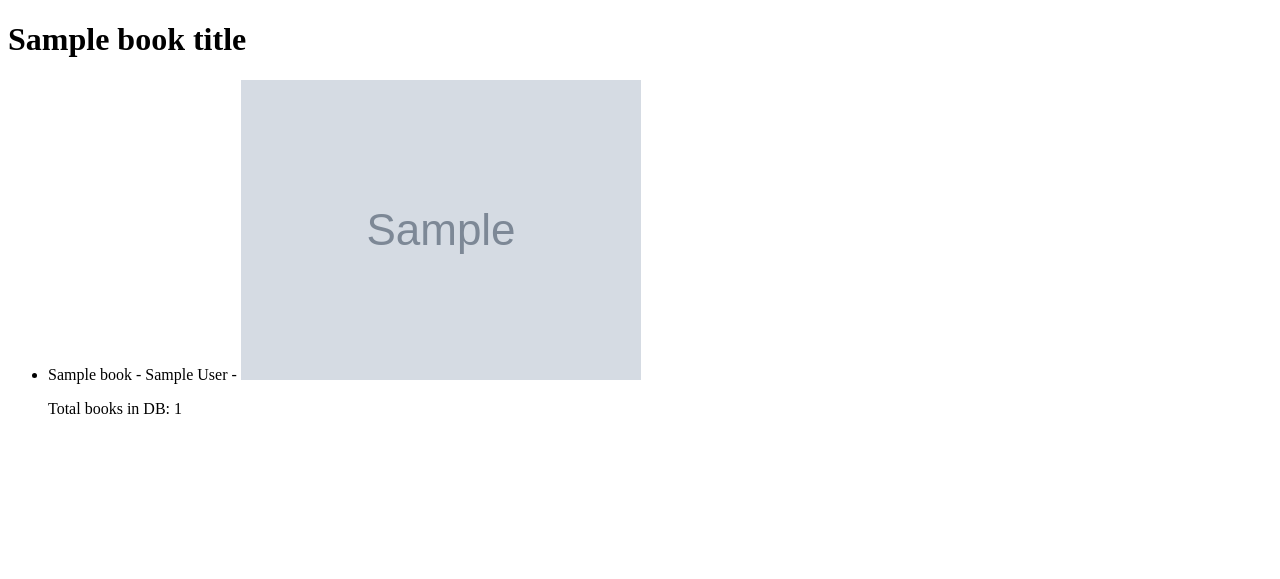
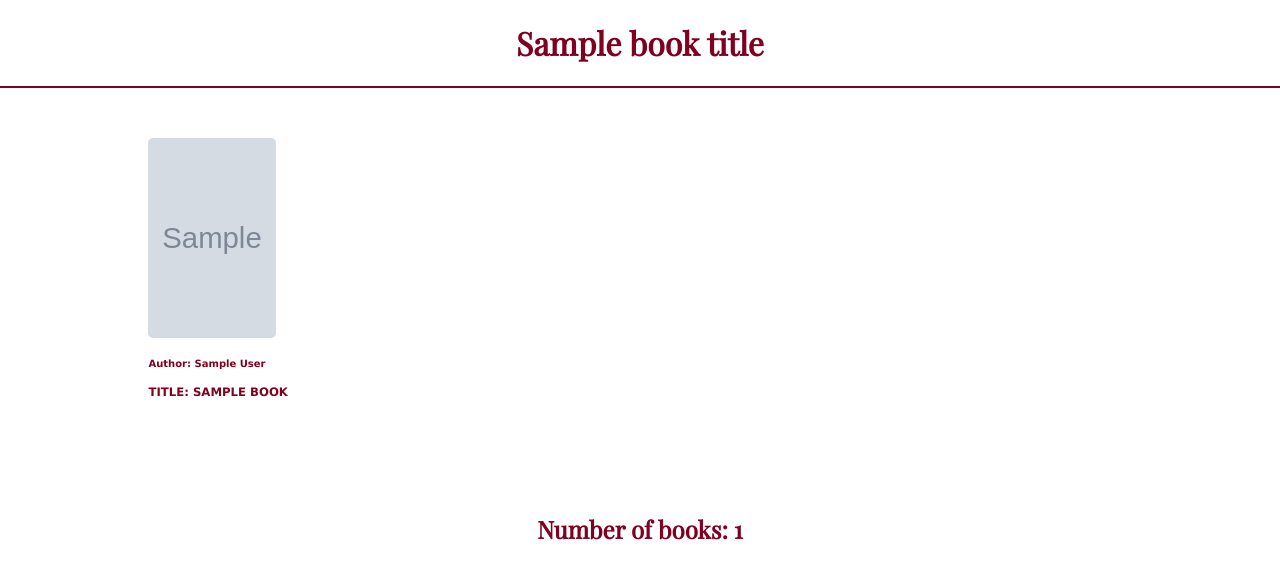
Before and after one commit to tiramisuzie/book_app, a Node project: template views/index.ejs in a window 1280 px wide. Shown: the top 579 px of the page. Run offline with Node 20 templates, Linux system fonts and the light colour scheme; the template is opened without the code that fills it: most values are stand-ins (such as "Sample title", 1, 10 or a date in 2020); grey boxes marked "Sample" are stand-in pictures.

Commit message:
added css

```diff
--- a/public/styles/base.css
+++ b/public/styles/base.css
@@ -0,0 +1,10 @@
+.container {
+  width: 80%;
+  margin: 30px auto;
+  overflow: hidden;
+ }
+
+ body {
+  background-color: white;
+  font-family: 'Playfair Display', serif;
+ }
--- a/public/styles/layout.css
+++ b/public/styles/layout.css
@@ -0,0 +1,10 @@
+header {
+  display: flex;
+  justify-content: center;
+  border-bottom: 2px solid #800020;
+}
+
+footer {
+  display: flex;
+  justify-content: center;
+}
--- a/public/styles/modules.css
+++ b/public/styles/modules.css
@@ -0,0 +1,55 @@
+* {
+  color: #800020;
+}
+
+galleryItem {
+  color: #797478;
+  font: 10px/1.5 Verdana, Helvetica, sans-serif;
+  float: left;
+}
+
+.galleryItem h3 {
+  text-transform: uppercase;
+}
+
+
+.galleryItem img {
+  width: 128px;
+  height: 200px;
+  -webkit-border-radius: 5px;
+  -moz-border-radius: 5px;
+  border-radius: 5px;
+}
+
+.galleryItem {
+  color: #797478;
+  font: 10px/1.5 Verdana, Helvetica, sans-serif;
+  float: left;
+
+  width: 16%;
+  margin:  2% 2% 50px 2%;
+}
+
+/* MEDIA QUERIES*/
+@media only screen and (max-width : 940px),
+only screen and (max-device-width : 940px){
+ .galleryItem {width: 21%;}
+}
+
+@media only screen and (max-width : 720px),
+only screen and (max-device-width : 720px){
+ .galleryItem {width: 29.33333%;}
+}
+
+@media only screen and (max-width : 530px),
+only screen and (max-device-width : 530px){
+ .galleryItem {width: 46%;}
+}
+
+@media only screen and (max-width : 320px),
+only screen and (max-device-width : 320px){
+ .galleryItem {width: 96%;}
+ .galleryItem img {width: 96%;}
+ .galleryItem h3 {font-size: 18px;}
+ .galleryItem p, {font-size: 18px;}
+}
--- a/public/styles/reset.css
+++ b/public/styles/reset.css
@@ -0,0 +1,427 @@
+/*! normalize.css v3.0.2 | MIT License | git.io/normalize */
+
+/**
+ * 1. Set default font family to sans-serif.
+ * 2. Prevent iOS text size adjust after orientation change, without disabling
+ *    user zoom.
+ */
+
+ html {
+  font-family: sans-serif; /* 1 */
+  -ms-text-size-adjust: 100%; /* 2 */
+  -webkit-text-size-adjust: 100%; /* 2 */
+}
+
+/**
+ * Remove default margin.
+ */
+
+body {
+  margin: 0;
+}
+
+/* HTML5 display definitions
+   ========================================================================== */
+
+/**
+ * Correct `block` display not defined for any HTML5 element in IE 8/9.
+ * Correct `block` display not defined for `details` or `summary` in IE 10/11
+ * and Firefox.
+ * Correct `block` display not defined for `main` in IE 11.
+ */
+
+article,
+aside,
+details,
+figcaption,
+figure,
+footer,
+header,
+hgroup,
+main,
+menu,
+nav,
+section,
+summary {
+  display: block;
+}
+
+/**
+ * 1. Correct `inline-block` display not defined in IE 8/9.
+ * 2. Normalize vertical alignment of `progress` in Chrome, Firefox, and Opera.
+ */
+
+audio,
+canvas,
+progress,
+video {
+  display: inline-block; /* 1 */
+  vertical-align: baseline; /* 2 */
+}
+
+/**
+ * Prevent modern browsers from displaying `audio` without controls.
+ * Remove excess height in iOS 5 devices.
+ */
+
+audio:not([controls]) {
+  display: none;
+  height: 0;
+}
+
+/**
+ * Address `[hidden]` styling not present in IE 8/9/10.
+ * Hide the `template` element in IE 8/9/11, Safari, and Firefox < 22.
+ */
+
+[hidden],
+template {
+  display: none;
+}
+
+/* Links
+   ========================================================================== */
+
+/**
+ * Remove the gray background color from active links in IE 10.
+ */
+
+a {
+  background-color: transparent;
+}
+
+/**
+ * Improve readability when focused and also mouse hovered in all browsers.
+ */
+
+a:active,
+a:hover {
+  outline: 0;
+}
+
+/* Text-level semantics
+   ========================================================================== */
+
+/**
+ * Address styling not present in IE 8/9/10/11, Safari, and Chrome.
+ */
+
+abbr[title] {
+  border-bottom: 1px dotted;
+}
+
+/**
+ * Address style set to `bolder` in Firefox 4+, Safari, and Chrome.
+ */
+
+b,
+strong {
+  font-weight: bold;
+}
+
+/**
+ * Address styling not present in Safari and Chrome.
+ */
+
+dfn {
+  font-style: italic;
+}
+
+/**
+ * Address variable `h1` font-size and margin within `section` and `article`
+ * contexts in Firefox 4+, Safari, and Chrome.
+ */
+
+h1 {
+  font-size: 2em;
+  margin: 0.67em 0;
+}
+
+/**
+ * Address styling not present in IE 8/9.
+ */
+
+mark {
+  background: #ff0;
+  color: #000;
+}
+
+/**
+ * Address inconsistent and variable font size in all browsers.
+ */
+
+small {
+  font-size: 80%;
+}
+
+/**
+ * Prevent `sub` and `sup` affecting `line-height` in all browsers.
+ */
+
+sub,
+sup {
+  font-size: 75%;
+  line-height: 0;
+  position: relative;
+  vertical-align: baseline;
+}
+
+sup {
+  top: -0.5em;
+}
+
+sub {
+  bottom: -0.25em;
+}
+
+/* Embedded content
+   ========================================================================== */
+
+/**
+ * Remove border when inside `a` element in IE 8/9/10.
+ */
+
+img {
+  border: 0;
+}
+
+/**
+ * Correct overflow not hidden in IE 9/10/11.
+ */
+
+svg:not(:root) {
+  overflow: hidden;
+}
+
+/* Grouping content
+   ========================================================================== */
+
+/**
+ * Address margin not present in IE 8/9 and Safari.
+ */
+
+figure {
+  margin: 1em 40px;
+}
+
+/**
+ * Address differences between Firefox and other browsers.
+ */
+
+hr {
+  -moz-box-sizing: content-box;
+  box-sizing: content-box;
+  height: 0;
+}
+
+/**
+ * Contain overflow in all browsers.
+ */
+
+pre {
+  overflow: auto;
+}
+
+/**
+ * Address odd `em`-unit font size rendering in all browsers.
+ */
+
+code,
+kbd,
+pre,
+samp {
+  font-family: monospace, monospace;
+  font-size: 1em;
+}
+
+/* Forms
+   ========================================================================== */
+
+/**
+ * Known limitation: by default, Chrome and Safari on OS X allow very limited
+ * styling of `select`, unless a `border` property is set.
+ */
+
+/**
+ * 1. Correct color not being inherited.
+ *    Known issue: affects color of disabled elements.
+ * 2. Correct font properties not being inherited.
+ * 3. Address margins set differently in Firefox 4+, Safari, and Chrome.
+ */
+
+button,
+input,
+optgroup,
+select,
+textarea {
+  color: inherit; /* 1 */
+  font: inherit; /* 2 */
+  margin: 0; /* 3 */
+}
+
+/**
+ * Address `overflow` set to `hidden` in IE 8/9/10/11.
+ */
+
+button {
+  overflow: visible;
+}
+
+/**
+ * Address inconsistent `text-transform` inheritance for `button` and `select`.
+ * All other form control elements do not inherit `text-transform` values.
+ * Correct `button` style inheritance in Firefox, IE 8/9/10/11, and Opera.
+ * Correct `select` style inheritance in Firefox.
+ */
+
+button,
+select {
+  text-transform: none;
+}
+
+/**
+ * 1. Avoid the WebKit bug in Android 4.0.* where (2) destroys native `audio`
+ *    and `video` controls.
+ * 2. Correct inability to style clickable `input` types in iOS.
+ * 3. Improve usability and consistency of cursor style between image-type
+ *    `input` and others.
+ */
+
+button,
+html input[type="button"], /* 1 */
+input[type="reset"],
+input[type="submit"] {
+  -webkit-appearance: button; /* 2 */
+  cursor: pointer; /* 3 */
+}
+
+/**
+ * Re-set default cursor for disabled elements.
+ */
+
+button[disabled],
+html input[disabled] {
+  cursor: default;
+}
+
+/**
+ * Remove inner padding and border in Firefox 4+.
+ */
+
+button::-moz-focus-inner,
+input::-moz-focus-inner {
+  border: 0;
+  padding: 0;
+}
+
+/**
+ * Address Firefox 4+ setting `line-height` on `input` using `!important` in
+ * the UA stylesheet.
+ */
+
+input {
+  line-height: normal;
+}
+
+/**
+ * It's recommended that you don't attempt to style these elements.
+ * Firefox's implementation doesn't respect box-sizing, padding, or width.
+ *
+ * 1. Address box sizing set to `content-box` in IE 8/9/10.
+ * 2. Remove excess padding in IE 8/9/10.
+ */
+
+input[type="checkbox"],
+input[type="radio"] {
+  box-sizing: border-box; /* 1 */
+  padding: 0; /* 2 */
+}
+
+/**
+ * Fix the cursor style for Chrome's increment/decrement buttons. For certain
+ * `font-size` values of the `input`, it causes the cursor style of the
+ * decrement button to change from `default` to `text`.
+ */
+
+input[type="number"]::-webkit-inner-spin-button,
+input[type="number"]::-webkit-outer-spin-button {
+  height: auto;
+}
+
+/**
+ * 1. Address `appearance` set to `searchfield` in Safari and Chrome.
+ * 2. Address `box-sizing` set to `border-box` in Safari and Chrome
+ *    (include `-moz` to future-proof).
+ */
+
+input[type="search"] {
+  -webkit-appearance: textfield; /* 1 */
+  -moz-box-sizing: content-box;
+  -webkit-box-sizing: content-box; /* 2 */
+  box-sizing: content-box;
+}
+
+/**
+ * Remove inner padding and search cancel button in Safari and Chrome on OS X.
+ * Safari (but not Chrome) clips the cancel button when the search input has
+ * padding (and `textfield` appearance).
+ */
+
+input[type="search"]::-webkit-search-cancel-button,
+input[type="search"]::-webkit-search-decoration {
+  -webkit-appearance: none;
+}
+
+/**
+ * Define consistent border, margin, and padding.
+ */
+
+fieldset {
+  border: 1px solid #c0c0c0;
+  margin: 0 2px;
+  padding: 0.35em 0.625em 0.75em;
+}
+
+/**
+ * 1. Correct `color` not being inherited in IE 8/9/10/11.
+ * 2. Remove padding so people aren't caught out if they zero out fieldsets.
+ */
+
+legend {
+  border: 0; /* 1 */
+  padding: 0; /* 2 */
+}
+
+/**
+ * Remove default vertical scrollbar in IE 8/9/10/11.
+ */
+
+textarea {
+  overflow: auto;
+}
+
+/**
+ * Don't inherit the `font-weight` (applied by a rule above).
+ * NOTE: the default cannot safely be changed in Chrome and Safari on OS X.
+ */
+
+optgroup {
+  font-weight: bold;
+}
+
+/* Tables
+   ========================================================================== */
+
+/**
+ * Remove most spacing between table cells.
+ */
+
+table {
+  border-collapse: collapse;
+  border-spacing: 0;
+}
+
+td,
+th {
+  padding: 0;
+}
--- a/server.js
+++ b/server.js
@@ -22,10 +22,10 @@ app.use(express.static('./public'));
 app.set('view engine', 'ejs');
 
 app.get('/books', (req, res) => {
-  client.query ('SELECT title, author, image_url FROM books;')
+  client.query ('SELECT * FROM books;')
   .then (result => {
     res.render('index', {
-      bookTitle: 'Books:',
+      bookTitle: 'Bookster',
       books: result.rows
     })
   })
@@ -38,6 +38,7 @@ app.get('*', (req, res) => {
   res.statusCode = 404;
   res.render('error', {
   error: 'BAD URL - Try Again!'
+  });
 });
 
 app.listen(PORT, () => {
--- a/views/index.ejs
+++ b/views/index.ejs
@@ -9,18 +9,24 @@
   <link rel="stylesheet" type="text/css" href="../styles/icons.css" />
   <link rel="stylesheet" type="text/css" href="../styles/layout.css" />
   <link rel="stylesheet" type="text/css" href="../styles/modules.css" />
-
+  <link href="https://fonts.googleapis.com/css?family=Playfair+Display" rel="stylesheet">
   <title>Book App</title>
 </head>
 <body>
-  <h1><%= bookTitle %></h1>
-  <section>
-    <ul>
-      <% books.forEach( book => {  %>
-        <li class=""><%= book.title %> - <%= book.author %> - <img src="<%= book.image_url %>" alt=""></li>
-      <% }) %>
-      <p>Total books in DB: <%= books.length %></p>
-    </ul>
-  </section>
+  <header>
+    <h1><%= bookTitle %></h1>
+  </header>
+  <div class="container">
+    <% books.forEach( book => {  %>
+      <div class="galleryItem">
+        <a href="#"><img src="<%= book.image_url %>" alt=""/></a>
+        <h4>Author: <%= book.author %></h4>
+        <h3>Title: <%= book.title %></h3>
+      </div>
+      <% });%>
+  </div>
+  <footer>
+    <h2>Number of books: <%= books.length %></h2>
+  </footer>
 </body>
 </html>
```
